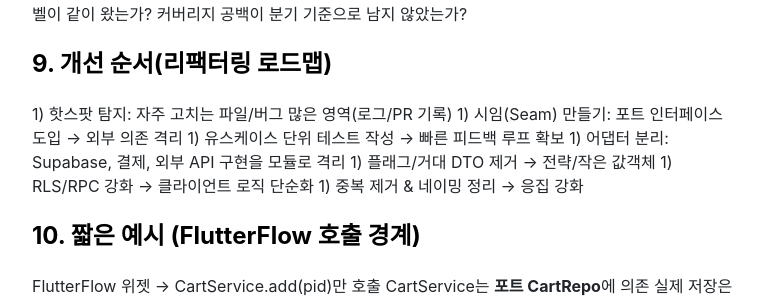
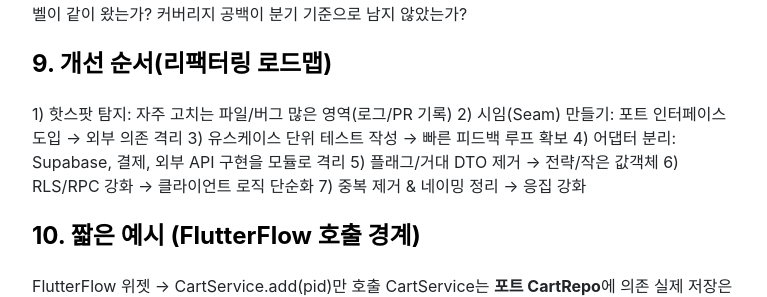
Before and after one commit to ksjeon4biz/ksjeon4biz.github.io, a Jekyll site: the page built from _posts/2025-08-31-Cohesion_Coupling.markdown, in a window 1280 px wide and 900 px high, scrolled down 5753 px. Shown: the part 184-481 px from the top of the window, without its empty margins (256-1023 px from the left). Built offline with Jekyll 4.4.1, drawn with Linux system fonts in a browser that asks for light colours; nearby versions of some CDN libraries.

Commit message:
2025-08-31 12:48

```diff
--- a/_posts/2025-08-31-Cohesion_Coupling.markdown
+++ b/_posts/2025-08-31-Cohesion_Coupling.markdown
@@ -238,12 +238,12 @@ Afferent(들어오는 의존)↑ 모듈은 안정적으로, Efferent(나가는
 
 ## 9. 개선 순서(리팩터링 로드맵)
   1) 핫스팟 탐지: 자주 고치는 파일/버그 많은 영역(로그/PR 기록)
-  1) 시임(Seam) 만들기: 포트 인터페이스 도입 → 외부 의존 격리
-  1) 유스케이스 단위 테스트 작성 → 빠른 피드백 루프 확보
-  1) 어댑터 분리: Supabase, 결제, 외부 API 구현을 모듈로 격리
-  1) 플래그/거대 DTO 제거 → 전략/작은 값객체
-  1) RLS/RPC 강화 → 클라이언트 로직 단순화
-  1) 중복 제거 & 네이밍 정리 → 응집 강화
+  2) 시임(Seam) 만들기: 포트 인터페이스 도입 → 외부 의존 격리
+  3) 유스케이스 단위 테스트 작성 → 빠른 피드백 루프 확보
+  4) 어댑터 분리: Supabase, 결제, 외부 API 구현을 모듈로 격리
+  5) 플래그/거대 DTO 제거 → 전략/작은 값객체
+  6) RLS/RPC 강화 → 클라이언트 로직 단순화
+  7) 중복 제거 & 네이밍 정리 → 응집 강화
 
 ## 10. 짧은 예시 (FlutterFlow 호출 경계)
 FlutterFlow 위젯 → CartService.add(pid)만 호출
```
